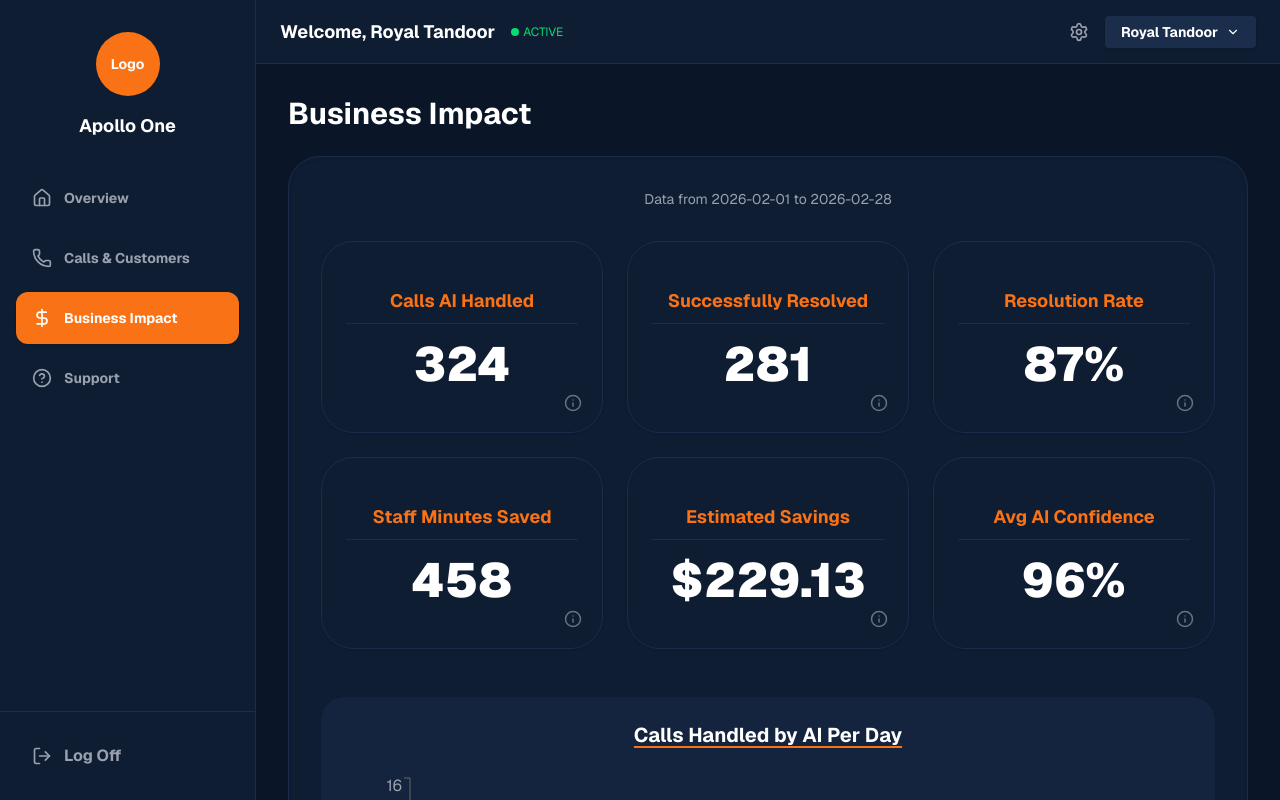
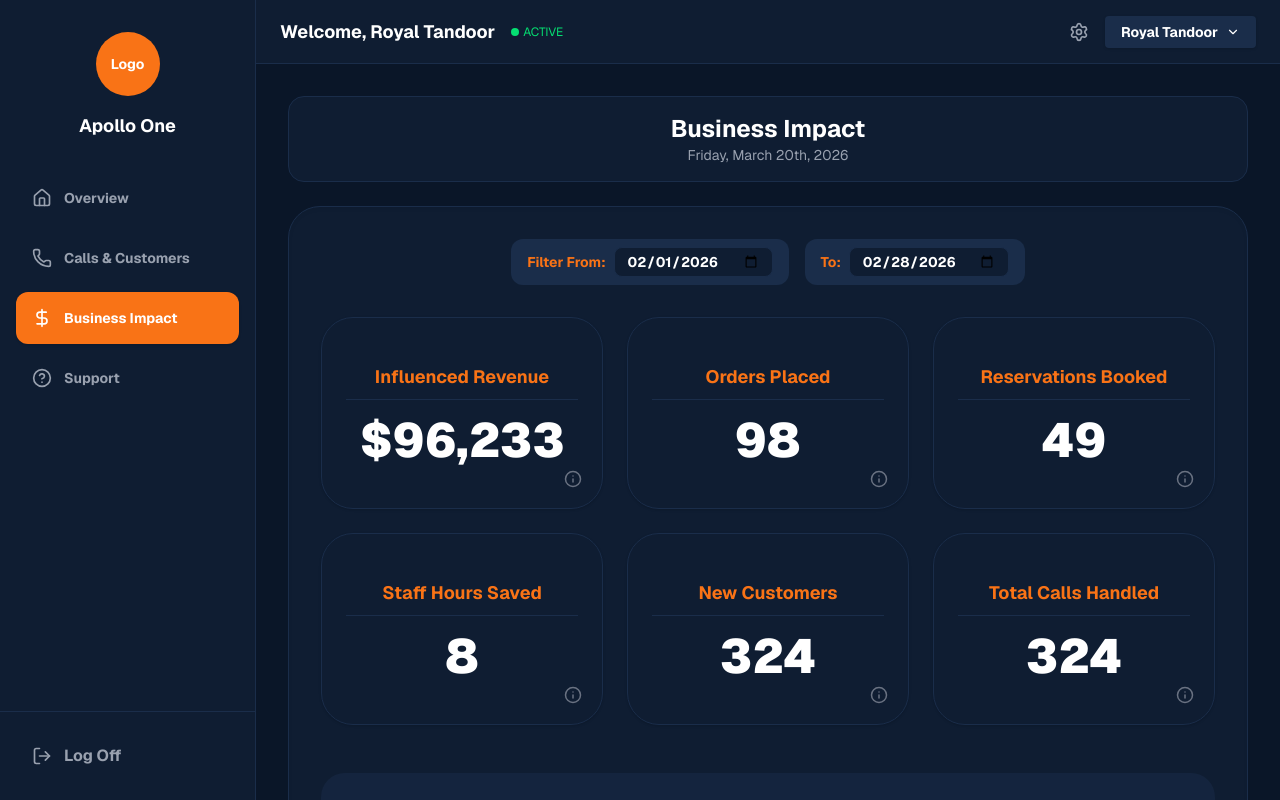
Before and after one commit to minang1211/restaurant-dashboard, a Next.js app: page / in a window 1280 px wide. Both pictures are taken after a click on the button "Business Impact". Built offline with nearby package versions, Linux system fonts and the light colour scheme.

Commit message:
Update Business Impact with line graphs and hover tooltips

```diff
--- a/src/app/components/ImpactTab.js
+++ b/src/app/components/ImpactTab.js
@@ -1,133 +1,199 @@
 "use client";
 
+import { useState } from "react";
 import {
-    BarChart,
-    Bar,
+    LineChart,
+    Line,
     XAxis,
     YAxis,
     Tooltip,
     ResponsiveContainer,
-    Cell,
+    CartesianGrid,
 } from "recharts";
 import MetricCard from "./MetricCard";
 import { callLogs } from "../data/callLogs";
 
+function toMMDDYYYY(dateStr) {
+    const [y, m, d] = dateStr.split("-");
+    return `${m}/${d}/${y}`;
+}
+
 export default function ImpactTab() {
-    const totalCalls = callLogs.length;
-    const resolved = callLogs.filter((c) => c.outcome === "resolved").length;
-    const totalSeconds = callLogs.reduce((s, c) => s + c.durationSec, 0);
-    const minutesSaved = Math.round(totalSeconds / 60);
-    const avgConfidence = Math.round(callLogs.reduce((s, c) => s + c.confidence, 0) / totalCalls * 100);
-    const followups = callLogs.filter((c) => c.followupNeeded).length;
+    const allDates = [...new Set(callLogs.map((c) => c.date))].sort();
+    const [startDate, setStartDate] = useState(allDates[0] || "");
+    const [endDate, setEndDate] = useState(allDates[allDates.length - 1] || "");
 
-    const costPerMinuteStaff = 0.5;
-    const estimatedSavings = (totalSeconds / 60 * costPerMinuteStaff).toFixed(2);
+    const filtered = callLogs.filter(
+        (c) => c.date >= startDate && c.date <= endDate
+    );
 
-    const callsByDate = {};
-    callLogs.forEach((c) => {
-        callsByDate[c.date] = (callsByDate[c.date] || 0) + 1;
+    const total = filtered.length;
+    const totalSeconds = filtered.reduce((s, c) => s + c.durationSec, 0);
+    const staffHoursSaved = Math.round(totalSeconds / 3600);
+    const revenue = Math.round(totalSeconds * 3.5);
+
+    const orderCalls = filtered.filter((c) => c.intent === "takeout_order").length;
+    const reservationCalls = filtered.filter((c) => c.intent === "reservation").length;
+    const uniqueCallers = new Set(filtered.map((c) => c.callerNumber).filter(Boolean)).size;
+
+    const revenueByDate = {};
+    filtered.forEach((c) => {
+        const d = c.date;
+        revenueByDate[d] = (revenueByDate[d] || 0) + Math.round(c.durationSec * 3.5);
     });
-    const dailyData = Object.entries(callsByDate).map(([date, count]) => ({
-        date: date.slice(5),
-        calls: count,
+    const dailyRevenue = Object.entries(revenueByDate).sort().map(([date, amount]) => ({
+        date: toMMDDYYYY(date),
+        revenue: amount,
     }));
 
-    const intentCounts = {};
-    callLogs.forEach((c) => {
-        const labels = {
-            takeout_order: "Takeout Order",
-            hours_location: "Hours / Location",
-            reservation: "Reservation",
-            catering_inquiry: "Catering Inquiry",
-            spam_call: "Spam Call",
-        };
-        const label = labels[c.intent] || "Other";
-        intentCounts[label] = (intentCounts[label] || 0) + 1;
+    const revenueByMonth = {};
+    filtered.forEach((c) => {
+        const month = c.date.slice(0, 7);
+        revenueByMonth[month] = (revenueByMonth[month] || 0) + Math.round(c.durationSec * 3.5);
     });
-    const intentData = Object.entries(intentCounts).map(([name, value]) => ({
-        name,
-        value,
+    const monthNames = {
+        "01": "January", "02": "February", "03": "March", "04": "April",
+        "05": "May", "06": "June", "07": "July", "08": "August",
+        "09": "September", "10": "October", "11": "November", "12": "December",
+    };
+    const monthlyRevenue = Object.entries(revenueByMonth).sort().map(([ym, amount]) => ({
+        month: monthNames[ym.slice(5)] || ym,
+        revenue: amount,
     }));
+
+    const today = new Date();
+    const days = ["Sunday", "Monday", "Tuesday", "Wednesday", "Thursday", "Friday", "Saturday"];
+    const months = ["January", "February", "March", "April", "May", "June", "July", "August", "September", "October", "November", "December"];
+    const dayNum = today.getDate();
+    const suffix =
+        dayNum % 10 === 1 && dayNum !== 11 ? "st" :
+            dayNum % 10 === 2 && dayNum !== 12 ? "nd" :
+                dayNum % 10 === 3 && dayNum !== 13 ? "rd" : "th";
+    const dateString = `${days[today.getDay()]}, ${months[today.getMonth()]} ${dayNum}${suffix}, ${today.getFullYear()}`;
+
+    function CustomTooltip({ active, payload, label }) {
+        if (active && payload && payload.length) {
+            return (
+                <div className="bg-[#0f1d32] border border-[#f97316] rounded-lg px-4 py-2 shadow-lg">
+                    <p className="text-gray-400 text-xs">{label}</p>
+                    <p className="text-[#f97316] font-bold text-lg">${payload[0].value.toLocaleString()}</p>
+                </div>
+            );
+        }
+        return null;
+    }
 
     return (
         <>
-            <h1 className="text-3xl font-bold mb-6 text-white">Business Impact</h1>
+            <div className="bg-[#0f1d32] rounded-2xl p-4 mb-6 text-center border border-[#1a2d4a]">
+                <h1 className="text-2xl font-bold text-white">Business Impact</h1>
+                <p className="text-gray-400 text-sm">{dateString}</p>
+            </div>
 
             <div className="bg-[#0f1d32] rounded-[2rem] p-8 shadow-inner border border-[#1a2d4a]">
 
-                <p className="text-center text-gray-400 mb-8 text-sm">
-                    Data from {callLogs[0].date} to {callLogs[callLogs.length - 1].date}
-                </p>
+                <div className="flex items-center justify-center gap-4 mb-8 flex-wrap">
+                    <div className="flex items-center gap-2 bg-[#1a2d4a] rounded-xl px-4 py-2">
+                        <span className="font-bold text-sm text-[#f97316]">Filter From:</span>
+                        <input
+                            type="date"
+                            value={startDate}
+                            onChange={(e) => setStartDate(e.target.value)}
+                            className="bg-[#0f1d32] border border-[#1a2d4a] rounded-lg px-3 py-1 text-sm font-bold text-white"
+                        />
+                    </div>
+                    <div className="flex items-center gap-2 bg-[#1a2d4a] rounded-xl px-4 py-2">
+                        <span className="font-bold text-sm text-[#f97316]">To:</span>
+                        <input
+                            type="date"
+                            value={endDate}
+                            onChange={(e) => setEndDate(e.target.value)}
+                            className="bg-[#0f1d32] border border-[#1a2d4a] rounded-lg px-3 py-1 text-sm font-bold text-white"
+                        />
+                    </div>
+                </div>
 
                 <div className="grid grid-cols-1 md:grid-cols-2 lg:grid-cols-3 gap-6 mb-12">
-                    <MetricCard title="Calls AI Handled" value={totalCalls} />
-                    <MetricCard title="Successfully Resolved" value={resolved} />
-                    <MetricCard title="Resolution Rate" value={`${Math.round((resolved / totalCalls) * 100)}%`} />
-                    <MetricCard title="Staff Minutes Saved" value={minutesSaved} />
-                    <MetricCard title="Estimated Savings" value={`$${estimatedSavings}`} />
-                    <MetricCard title="Avg AI Confidence" value={`${avgConfidence}%`} />
+                    <MetricCard title="Influenced Revenue" value={`$${revenue.toLocaleString()}`} />
+                    <MetricCard title="Orders Placed" value={orderCalls} />
+                    <MetricCard title="Reservations Booked" value={reservationCalls} />
+                    <MetricCard title="Staff Hours Saved" value={staffHoursSaved} />
+                    <MetricCard title="New Customers" value={uniqueCallers} />
+                    <MetricCard title="Total Calls Handled" value={total} />
                 </div>
 
                 <div className="bg-[#1a2d4a]/50 rounded-3xl p-6 mb-8">
-                    <h3 className="text-xl font-bold text-center underline decoration-[#f97316] decoration-2 underline-offset-4 mb-6 text-white">
-                        Calls Handled by AI Per Day
+                    <h3 className="text-lg font-bold text-gray-300 mb-6">
+                        Influenced Revenue (Last 30 Days)
                     </h3>
-                    <div className="h-64 w-full">
+                    <div className="h-80 w-full">
                         <ResponsiveContainer width="100%" height="100%">
-                            <BarChart data={dailyData}>
-                                <XAxis dataKey="date" tick={{ fill: "#9ca3af" }} />
-                                <YAxis allowDecimals={false} tick={{ fill: "#9ca3af" }} />
-                                <Tooltip contentStyle={{ backgroundColor: "#0f1d32", border: "1px solid #1a2d4a", color: "#fff" }} />
-                                <Bar dataKey="calls" radius={[4, 4, 0, 0]}>
-                                    {dailyData.map((_, index) => (
-                                        <Cell key={`cell-${index}`} fill="#f97316" />
-                                    ))}
-                                </Bar>
-                            </BarChart>
+                            <LineChart data={dailyRevenue}>
+                                <CartesianGrid strokeDasharray="3 3" stroke="#1a2d4a" />
+                                <XAxis
+                                    dataKey="date"
+                                    angle={-45}
+                                    textAnchor="end"
+                                    height={60}
+                                    tick={{ fontSize: 10, fill: "#9ca3af" }}
+                                    axisLine={{ stroke: "#1a2d4a" }}
+                                />
+                                <YAxis
+                                    tickFormatter={(v) => `$${v}`}
+                                    tick={{ fill: "#9ca3af" }}
+                                    axisLine={{ stroke: "#1a2d4a" }}
+                                    label={{ value: "Revenue", angle: -90, position: "insideLeft", fill: "#9ca3af", style: { fontSize: 12 } }}
+                                />
+                                <Tooltip content={<CustomTooltip />} />
+                                <Line
+                                    type="monotone"
+                                    dataKey="revenue"
+                                    stroke="#f97316"
+                                    strokeWidth={2}
+                                    dot={{ r: 5, fill: "#f97316", stroke: "#f97316" }}
+                                    activeDot={{ r: 8, fill: "#f97316", stroke: "#fff", strokeWidth: 2 }}
+                                />
+                            </LineChart>
                         </ResponsiveContainer>
                     </div>
+                    <p className="text-center text-gray-500 text-xs mt-2">Date</p>
                 </div>
 
-                <div className="bg-[#1a2d4a]/50 rounded-3xl p-6 mb-8">
-                    <h3 className="text-xl font-bold text-center underline decoration-[#f97316] decoration-2 underline-offset-4 mb-6 text-white">
-                        What Callers Asked About
+                <div className="bg-[#1a2d4a]/50 rounded-3xl p-6">
+                    <h3 className="text-lg font-bold text-gray-300 mb-6">
+                        Influenced Revenue (Last 6 Months)
                     </h3>
-                    <div className="h-48 w-full">
+                    <div className="h-80 w-full">
                         <ResponsiveContainer width="100%" height="100%">
-                            <BarChart data={intentData} layout="vertical">
-                                <XAxis type="number" allowDecimals={false} tick={{ fill: "#9ca3af" }} />
-                                <YAxis dataKey="name" type="category" tick={{ fill: "#9ca3af" }} width={120} />
-                                <Tooltip contentStyle={{ backgroundColor: "#0f1d32", border: "1px solid #1a2d4a", color: "#fff" }} />
-                                <Bar dataKey="value" radius={[0, 4, 4, 0]} fill="#f97316" />
-                            </BarChart>
+                            <LineChart data={monthlyRevenue}>
+                                <CartesianGrid strokeDasharray="3 3" stroke="#1a2d4a" />
+                                <XAxis
+                                    dataKey="month"
+                                    angle={-45}
+                                    textAnchor="end"
+                                    height={80}
+                                    tick={{ fontSize: 11, fill: "#9ca3af" }}
+                                    axisLine={{ stroke: "#1a2d4a" }}
+                                />
+                                <YAxis
+                                    tickFormatter={(v) => `$${v.toLocaleString()}`}
+                                    tick={{ fill: "#9ca3af" }}
+                                    axisLine={{ stroke: "#1a2d4a" }}
+                                    label={{ value: "Revenue", angle: -90, position: "insideLeft", fill: "#9ca3af", style: { fontSize: 12 } }}
+                                />
+                                <Tooltip content={<CustomTooltip />} />
+                                <Line
+                                    type="monotone"
+                                    dataKey="revenue"
+                                    stroke="#f97316"
+                                    strokeWidth={2}
+                                    dot={{ r: 6, fill: "#f97316", stroke: "#f97316" }}
+                                    activeDot={{ r: 10, fill: "#f97316", stroke: "#fff", strokeWidth: 2 }}
+                                />
+                            </LineChart>
                         </ResponsiveContainer>
                     </div>
-                </div>
-
-                <div className="bg-[#1a2d4a]/50 rounded-3xl p-8">
-                    <h3 className="text-xl font-bold text-center underline decoration-[#f97316] decoration-2 underline-offset-4 mb-6 text-white">
-                        Key Takeaways
-                    </h3>
-                    <div className="space-y-4 max-w-2xl mx-auto">
-                        <div className="flex items-start gap-3">
-                            <span className="text-[#f97316] font-bold text-lg">✓</span>
-                            <p className="text-gray-300">AI resolved <span className="text-white font-bold">{resolved} out of {totalCalls}</span> calls without staff involvement</p>
-                        </div>
-                        <div className="flex items-start gap-3">
-                            <span className="text-[#f97316] font-bold text-lg">✓</span>
-                            <p className="text-gray-300">Saved approximately <span className="text-white font-bold">{minutesSaved} minutes</span> of staff phone time</p>
-                        </div>
-                        <div className="flex items-start gap-3">
-                            <span className="text-[#f97316] font-bold text-lg">✓</span>
-                            <p className="text-gray-300">Most callers asked about <span className="text-white font-bold">hours and location</span> — the AI handles this perfectly</p>
-                        </div>
-                        {followups > 0 && (
-                            <div className="flex items-start gap-3">
-                                <span className="text-yellow-500 font-bold text-lg">!</span>
-                                <p className="text-gray-300"><span className="text-white font-bold">{followups} call(s)</span> needed follow-up — consider reviewing those</p>
-                            </div>
-                        )}
-                    </div>
+                    <p className="text-center text-gray-500 text-xs mt-2">Month</p>
                 </div>
             </div>
         </>
```
